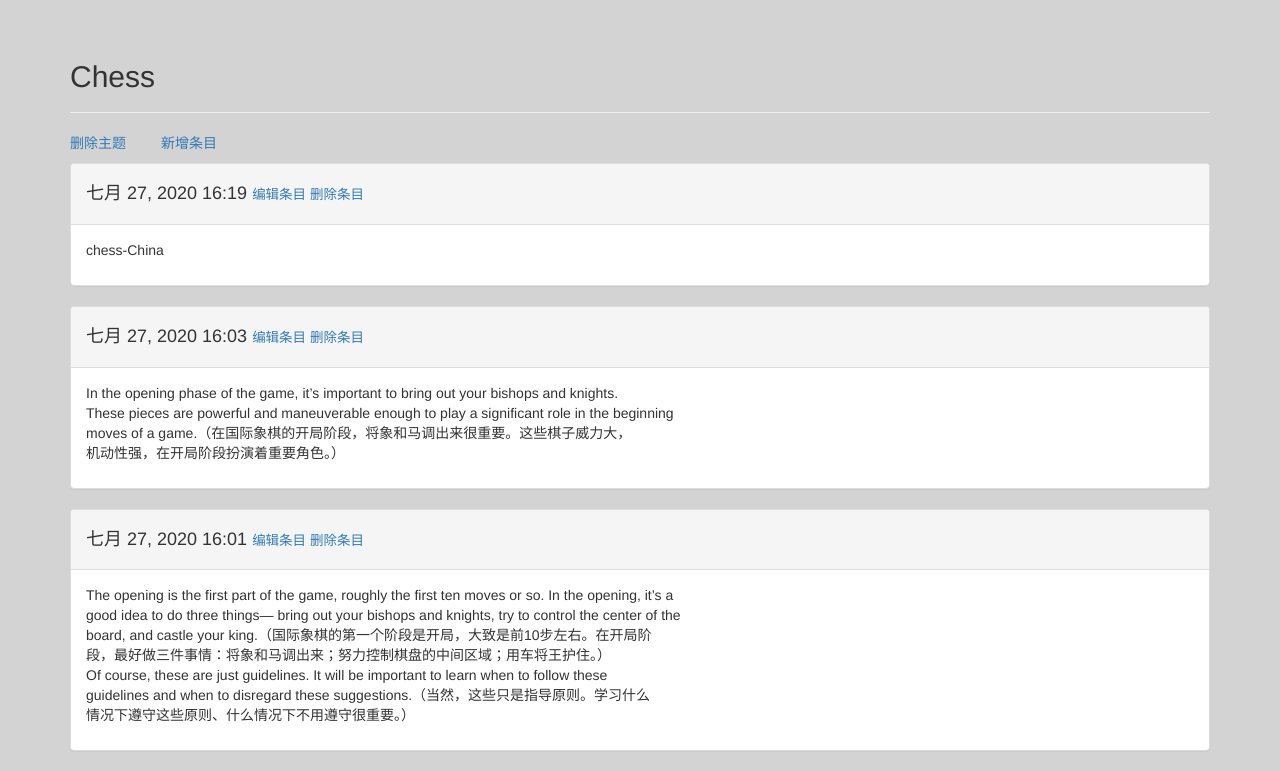
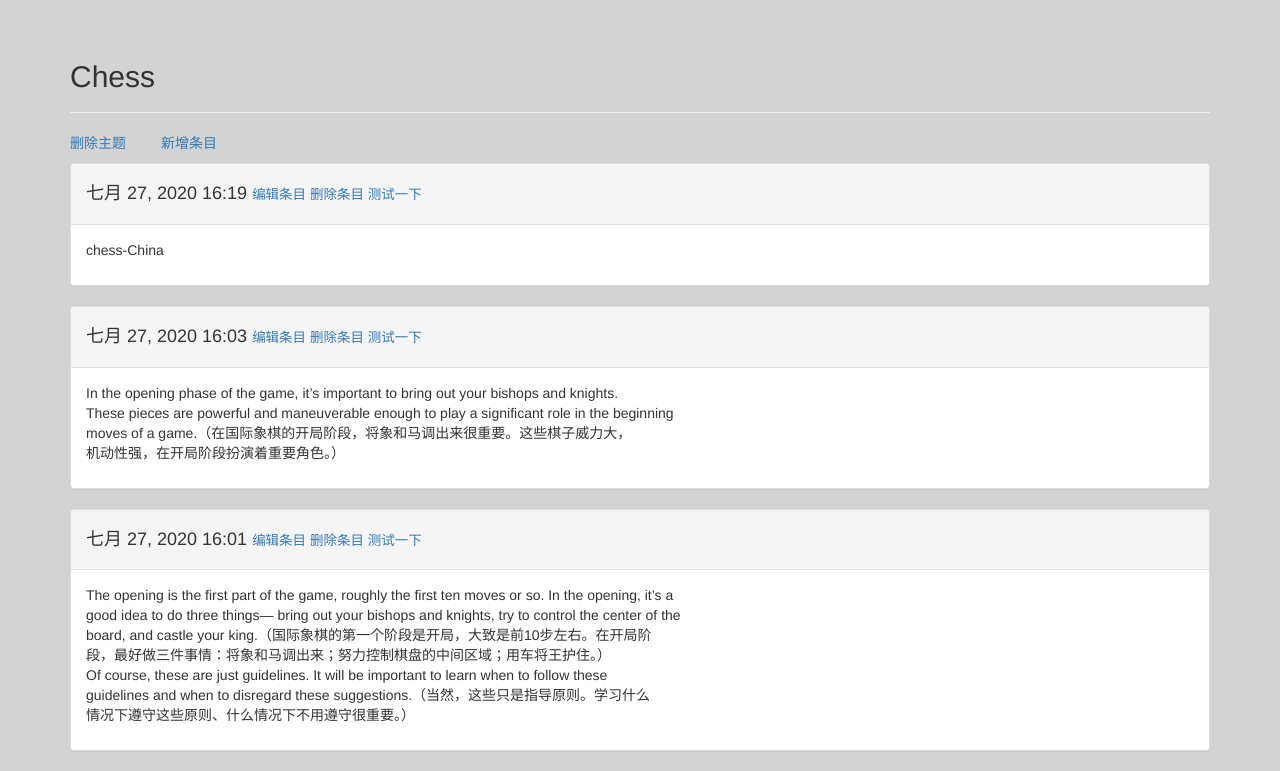
Before and after one commit to xiaohouzi0717/Web, a Django app: page /topics/1/ in a window 1280 px wide. Shown: the part 51-822 px from the top of the page. Run offline with Django 3.2, Linux system fonts and the light colour scheme; the first user in the database is signed in; data comes from the database, SQL or seed files in the repository; some libraries are stand-ins or nearby versions.

```diff
--- a/learning_logs/templates/learning_logs/topic.html
+++ b/learning_logs/templates/learning_logs/topic.html
@@ -22,6 +22,9 @@
                     <small>
                         <a href="{% url 'learning_logs:delete_entry' entry.id %}">删除条目</a>
                     </small>
+                      <small>
+                        <a href="{% url 'learning_logs:delete_entry' entry.id %}">测试一下</a>
+                    </small>
                 </h4>
             </div>
             <div class="panel-body">
```
